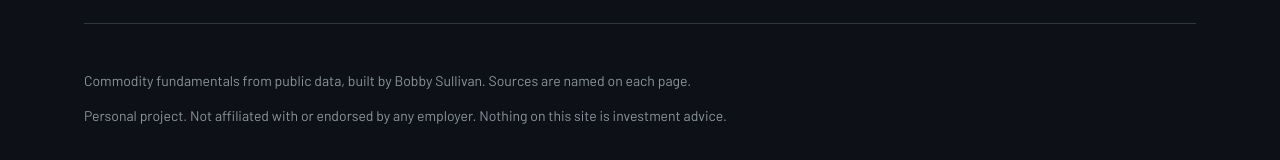
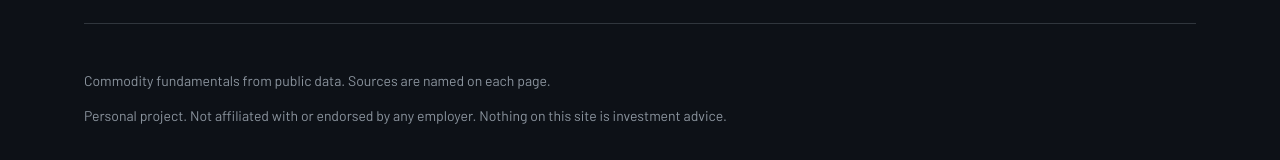
Before and after one commit to sullivanbobcat-cpu/mdi, a website: page energy/index.html in a window 1280 px wide. Shown: the part 2586-2746 px from the top of the page. Drawn offline with nearby package versions, Linux system fonts and the light colour scheme.

Commit message:
Remove name from footer and digest credit

```diff
--- a/energy/index.html
+++ b/energy/index.html
@@ -64,7 +64,7 @@
   </main>
 
   <footer>
-    <p>Commodity fundamentals from public data, built by Bobby Sullivan. Sources are named on each page.</p>
+    <p>Commodity fundamentals from public data. Sources are named on each page.</p>
     <p class="disclaimer">Personal project. Not affiliated with or endorsed by any employer. Nothing on this site is investment advice.</p>
   </footer>
 </div>
--- a/scripts/digest.mjs
+++ b/scripts/digest.mjs
@@ -129,7 +129,7 @@ draft: true
 
 ${warning}${draft.body_markdown.trim()}
 
-*Drafted with AI from this site's data, then reviewed and edited by Bobby Sullivan.*
+*Drafted with AI from this site's data, then reviewed and edited before publishing.*
 `;
   await mkdir(dir, { recursive: true });
   await writeFile(file, md);
```
Also changed, not shown: grain-freight/index.html (+1 -1 lines), index.html (+1 -1 lines), notes/index.html (+1 -1 lines).
